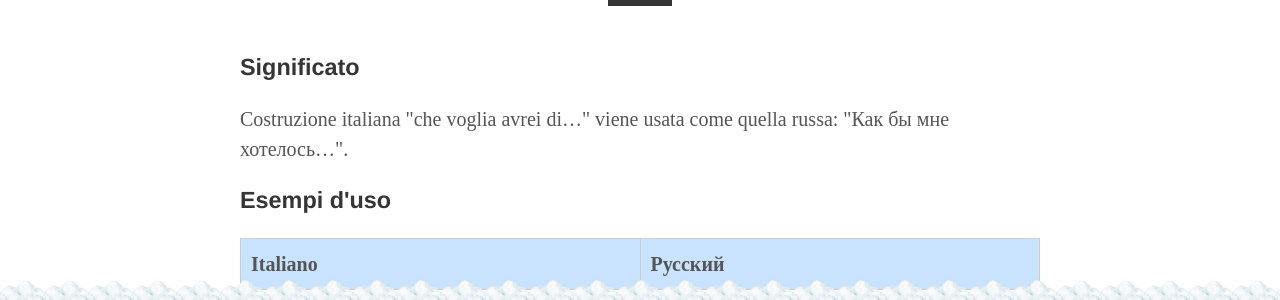
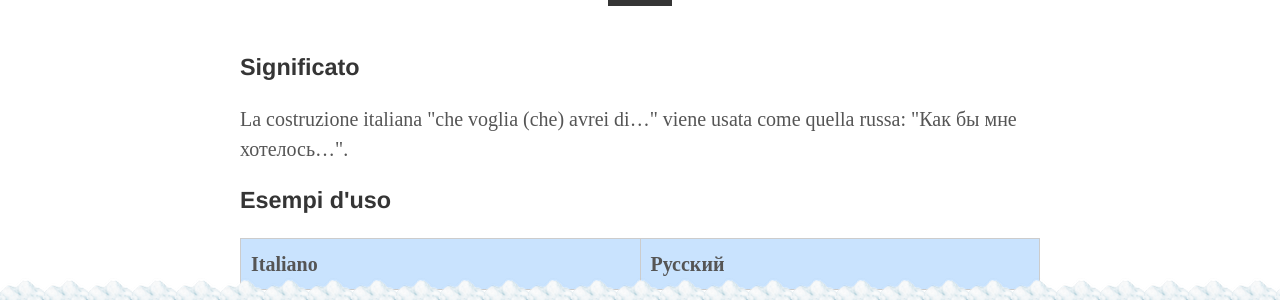
Before and after one commit to postolny/postolny.github.io, a Jekyll site: the page built from _posts/2021-06-13-che-voglia-avrei-di.md, in a window 1280 px wide. Shown: the part 600-900 px from the top of the page. Built offline with Jekyll 4.4.1, drawn with Linux system fonts in a browser that asks for light colours.

Commit message:
Add files via upload

```diff
--- a/_posts/2021-06-13-che-voglia-avrei-di.md
+++ b/_posts/2021-06-13-che-voglia-avrei-di.md
@@ -1,7 +1,7 @@
 ---
 layout: post
 title: "che voglia avrei di..."
-description: "Costruzione italiana \"che voglia avrei di...\" viene usata come quella russa: \"Как бы мне хотелось...\"."
+description: "La costruzione italiana \"che voglia (che) avrei di...\" viene usata come quella russa: \"Как бы мне хотелось...\"."
 author: "И. Постольный"
 comments: false
 categories: c
@@ -10,7 +10,7 @@ tags:
 
 ### Significato
 
-Costruzione italiana "che voglia avrei di..." viene usata come quella russa: "Как бы мне хотелось...".
+La costruzione italiana "che voglia (che) avrei di..." viene usata come quella russa: "Как бы мне хотелось...".
 
 ### Esempi d'uso
 
```
